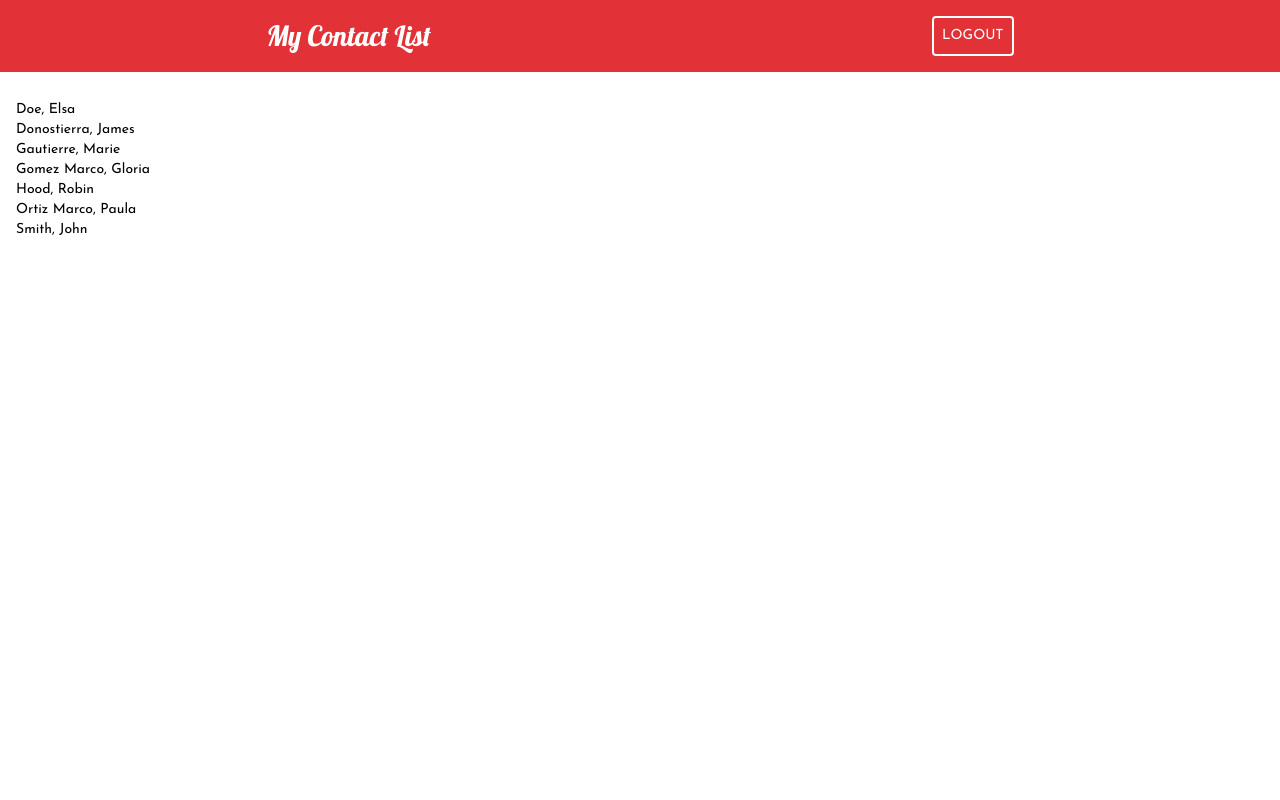
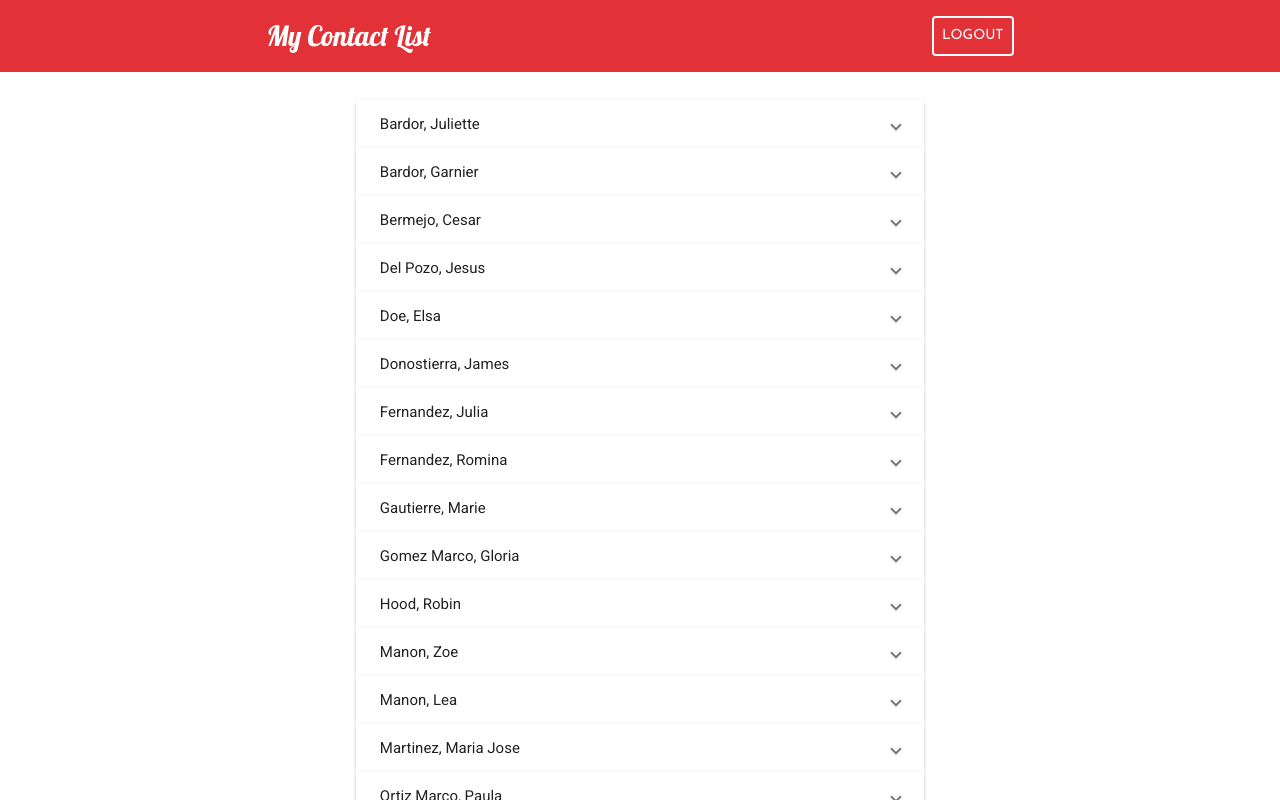
Before and after one commit to nataliaero/contact-list, an Angular app: page /home in a window 1280 px wide. Both pictures are taken after a click on the element "LOGIN". Shown: the top 800 px of the page. Built offline with nearby package versions, Linux system fonts and the light colour scheme.

Commit message:
add expansion panel

```diff
--- a/src/app/contact/CONTACTS.json
+++ b/src/app/contact/CONTACTS.json
@@ -55,6 +55,110 @@
       "address": "6 Pl. des Bas Longchamps, 92200 Bagneux, France",
       "email": "james.donos42@gmail.com",
       "phoneNumber": "003978923476"
+    },
+    {
+      "id": "e434b594-76fa-4e0f-a489-7ea8a3be1081",
+      "name": "Mary Ann",
+      "surname": "Williams",
+      "address": "Marzilistrasse 29, 3005 Bern, Switzerland",
+      "email": "mary_ann1962@gmail.com",
+      "phoneNumber": "00418698800"
+    },
+    {
+      "id": "7c64592a-b203-40aa-b5f8-09e27225dade",
+      "name": "Jane",
+      "surname": "Thomas",
+      "address": "Bolligenstrasse 111, 3000 Bern, Switzerland",
+      "email": "jane.thomas@gmail.com",
+      "phoneNumber": "0041650982222"
+    },
+    {
+      "id": "0c53f00d-25e8-4fd4-b914-e8ebd6dbffcd",
+      "name": "Juliette",
+      "surname": "Bardor",
+      "address": "Tiefenaustrasse 112, 3004 Bern, Switzerland",
+      "email": "jane.thomas@gmail.com",
+      "phoneNumber": "0041650982233"
+    },
+    {
+      "id": "0c53f00d-25e8-4fd4-b914-e8ebd6dbffcd",
+      "name": "Garnier",
+      "surname": "Bardor",
+      "address": "Engehaldenstrasse 198, 3004 Bern, Switzerland",
+      "email": "garnier.bardor@gmail.com",
+      "phoneNumber": "0041609292894"
+    },
+    {
+      "id": "5ec6b9da-2a6d-4ca0-9821-a70ceafa7053",
+      "name": "Zoe",
+      "surname": "Manon",
+      "address": "Freudenreichstrasse 17, 3047 Bremgarten bei Bern, Switzerland",
+      "email": "zoe.manon@gmail.com",
+      "phoneNumber": "0041609292892"
+    },
+    {
+      "id": "fa7dbc72-9da5-437a-bfd1-f39b3d96711d",
+      "name": "Lea",
+      "surname": "Manon",
+      "address": "Freudenreichstrasse 17, 3047 Bremgarten bei Bern, Switzerland",
+      "email": "lea.manon@gmail.com",
+      "phoneNumber": "0041609292893"
+    },
+    {
+      "id": "04e9de9f-3ced-460a-a30e-9ea735fea30c",
+      "name": "Chloe",
+      "surname": "Rochefort",
+      "address": "Engehaldenstrasse 198, 3004 Bern, Switzerland",
+      "email": "garnier.bardor@gmail.com",
+      "phoneNumber": "0041609292894"
+    },
+    {
+      "id": "901a4652-a304-4e58-9923-cdf798704c80",
+      "name": "Cesar",
+      "surname": "Bermejo",
+      "address": "Paseo del Pinar 10, 1A, 16002 Cuenca, Spain",
+      "email": "cesar.berme@gmail.com",
+      "phoneNumber": "0034567893832"
+    },
+    {
+      "id": "1a83f3a5-97fd-4731-ad5f-31ccca09978f",
+      "name": "Maria Jose",
+      "surname": "Martinez",
+      "address": "Paseo de la Playa 48, 16001 Cuenca, Spain",
+      "email": "maria_jose.mart@gmail.com",
+      "phoneNumber": "0034567893831"
+    },
+    {
+      "id": "b6d1edf1-ddc3-434f-acd5-9c5ad6652c99",
+      "name": "Julia",
+      "surname": "Fernandez",
+      "address": "Calle Colon 41, 16001 Cuenca, Spain",
+      "email": "julia.fernandez@gmail.com",
+      "phoneNumber": "0034562893831"
+    },
+    {
+      "id": "666389c3-375d-4f32-8ede-bb2e9fab99fb",
+      "name": "Romina",
+      "surname": "Fernandez",
+      "address": "Calle Colon 41, 16001 Cuenca, Spain",
+      "email": "romina.fernandez@gmail.com",
+      "phoneNumber": "0034562892831"
+    },
+    {
+      "id": "ad0b2f02-61fd-4af3-ac25-6ab99614f346",
+      "name": "Estrella",
+      "surname": "Rojas",
+      "address": "Calle Maria Molina 3, 28044 Madrid, Spain",
+      "email": "estrella.rojas@gmail.com",
+      "phoneNumber": "0034562802831"
+    },
+    {
+      "id": "7fcf826a-2bff-45ba-833d-15676c8aabab",
+      "name": "Jesus",
+      "surname": "Del Pozo",
+      "address": "Calle Virgen del Pilas 37, 28044 Madrid, Spain",
+      "email": "jesus.pozo@gmail.com",
+      "phoneNumber": "0034562002831"
     }
   ]
 }
--- a/src/app/contact/contact.component.scss
+++ b/src/app/contact/contact.component.scss
@@ -1,8 +1,20 @@
 @import "../../theme/variables";
 
 .contacts-container {
+  display: flex;
+  flex-direction: column;
+  align-items: center;
   padding-top: 100px;
   padding: 100px 16px 0 16px;
   height: 80vh;
   width: 100%;
+
+  @media only screen and (max-width: 768px) {
+    width: 100%;
+  }
 }
+
+.details-title {
+  font-weight: bolder;
+  color: $secondary;
+}
--- a/src/app/contact/contact.component.ts
+++ b/src/app/contact/contact.component.ts
@@ -6,9 +6,26 @@ import { Contact, ContactService } from './contact.service';
   selector: 'app-contact-component',
   template: ` <app-bar></app-bar>
     <div class="contacts-container">
-      <div *ngFor="let contact of contacts$ | async">
-        {{ contact.surname }}, {{ contact.name }}
-      </div>
+      <mat-accordion>
+        <mat-expansion-panel *ngFor="let contact of contacts$ | async">
+          <mat-expansion-panel-header>
+            <mat-panel-title>
+              {{ contact.surname }}, {{ contact.name }}
+            </mat-panel-title>
+          </mat-expansion-panel-header>
+          <div>
+            <span class="details-title">Phone number:</span>
+            {{ contact.phoneNumber }}
+          </div>
+          <div>
+            <span class="details-title">Email:</span> {{ contact.email }}
+          </div>
+          <div>
+            <span class="details-title">Address:</span> {{ contact.address }}
+          </div>
+        </mat-expansion-panel>
+        <div></div>
+      </mat-accordion>
     </div>`,
   styleUrls: ['./contact.component.scss'],
   changeDetection: ChangeDetectionStrategy.OnPush,
```
Also changed, not shown: src/app/contact/contact.module.ts (+8 -1 lines).
